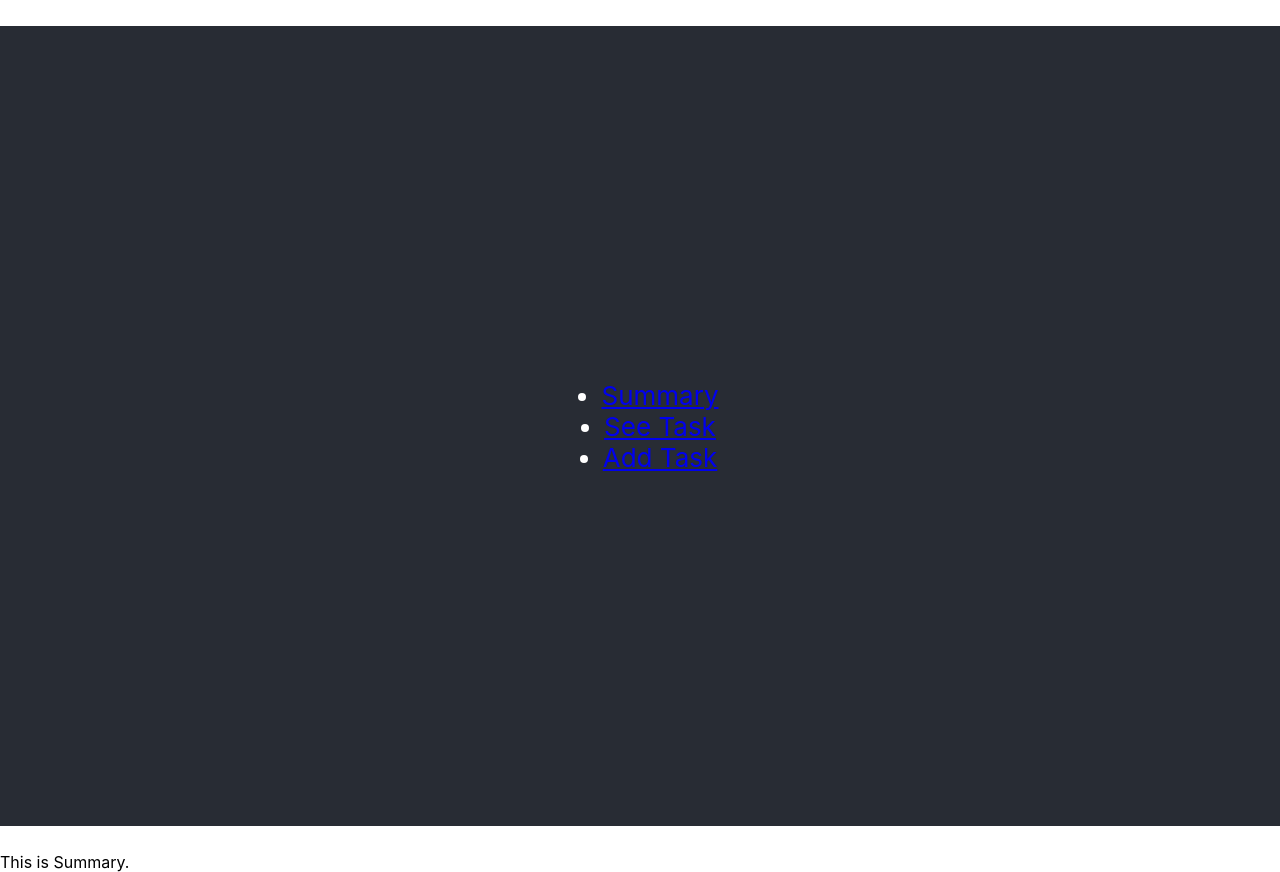
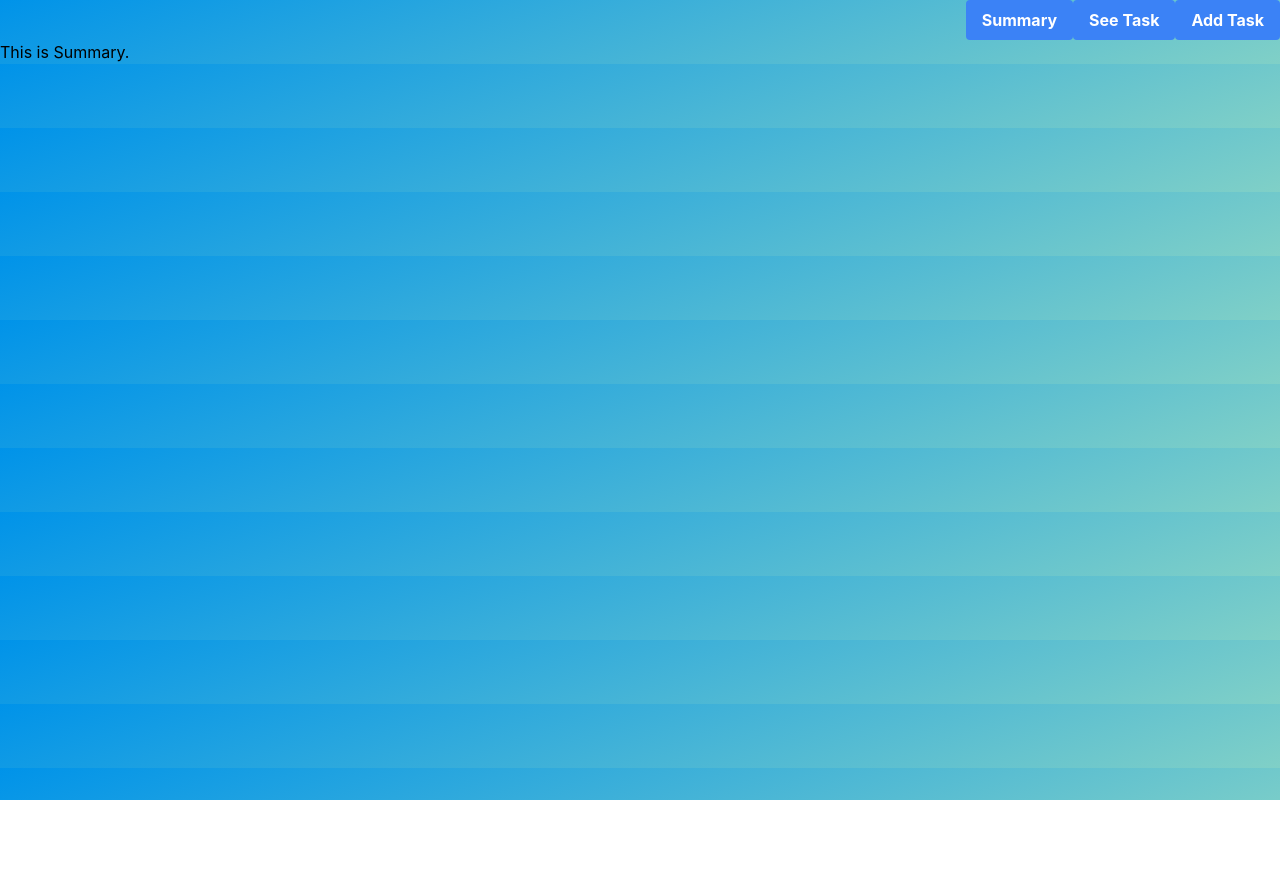
Before and after one commit to AakashNaik/personaltrackerfrontend, a React (Create React App) app: page / in a window 1280 px wide. After the commit the page ends 800 px from the top, so only its background shows below. Built offline with nearby package versions, Linux system fonts and the light colour scheme.

Commit message:
added background and page buttons

```diff
--- /dev/null
+++ b/postcss.config.js
@@ -0,0 +1,6 @@
+module.exports = {
+  plugins: {
+    tailwindcss: {},
+    autoprefixer: {},
+  },
+}
--- a/src/App.js
+++ b/src/App.js
@@ -3,29 +3,30 @@ import { BrowserRouter as Router,Routes, Route, Link } from 'react-router-dom';
 import AddTask from './components/AddTask';
 import SeeTasks from './components/SeeTasks';
 import Summary from './components/Summary';
+import { Fragment } from 'react';
 
 
 function App() {
   return (
   <Router>
-      <>
-        <ul className="App-header">
-          <li>
-            <Link to="/">Summary</Link>
-          </li>
-          <li>
-            <Link to="/SeeTask">See Task</Link>
-          </li>
-          <li>
-            <Link to="/AddTask">Add Task</Link>
-          </li>
-        </ul>
+      <Fragment class='background'>
+        <div class="flex-row">
+          <div>
+            <Link to="/"><button class="bg-blue-500 hover:bg-blue-700 text-white font-bold py-2 px-4 rounded">Summary</button></Link>
+          </div>
+          <div>
+            <Link to="/SeeTask"><button class="bg-blue-500 hover:bg-blue-700 text-white font-bold py-2 px-4 rounded">See Task</button></Link>
+          </div>
+          <div>
+            <Link to="/AddTask"><button class="bg-blue-500 hover:bg-blue-700 text-white font-bold py-2 px-4 rounded">Add Task</button></Link>
+          </div>
+        </div>
         <Routes>
               <Route exact path='/' element={< Summary />}></Route>
               <Route exact path='/SeeTask' element={< SeeTasks />}></Route>
               <Route exact path='/AddTask' element={< AddTask />}></Route>
         </Routes>
-      </>
+      </Fragment>
     </Router>
   );
 }
--- a/src/index.css
+++ b/src/index.css
@@ -1,3 +1,8 @@
+@tailwind base;
+@tailwind components;
+@tailwind utilities;
+
+
 body {
   margin: 0;
   font-family: -apple-system, BlinkMacSystemFont, 'Segoe UI', 'Roboto', 'Oxygen',
@@ -5,9 +10,17 @@ body {
     sans-serif;
   -webkit-font-smoothing: antialiased;
   -moz-osx-font-smoothing: grayscale;
+  background: #0093E9;
+  background: linear-gradient(160deg, #0093E9 0%, #80D0C7 100%);
+
 }
 
 code {
   font-family: source-code-pro, Menlo, Monaco, Consolas, 'Courier New',
     monospace;
 }
+
+.flex-row {
+  display: flex;
+  justify-content: flex-end;
+}
--- /dev/null
+++ b/tailwind.config.js
@@ -0,0 +1,10 @@
+/** @type {import('tailwindcss').Config} */
+module.exports = {
+  content: [
+    "./src/**/*.{js,jsx,ts,tsx}",
+  ],
+  theme: {
+    extend: {},
+  },
+  plugins: [],
+}
```
